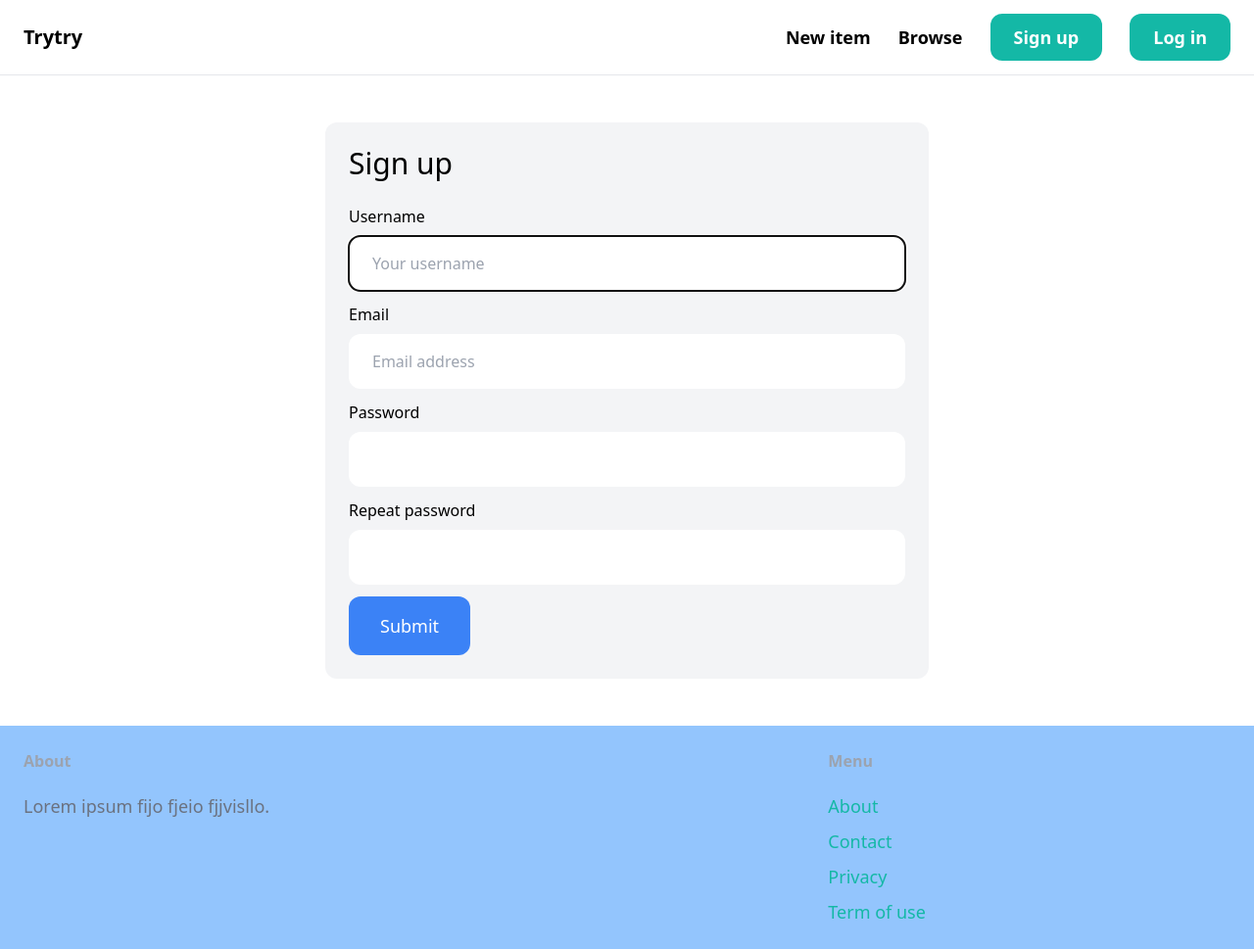
After one commit to oohlearn/django-shopping-website, a Django app: page /signup/ in a window 1280 px wide. The commit adds this page. Shown: the whole page at 98% size. Run offline with Django 5.2, Linux system fonts and the light colour scheme; some libraries are stand-ins or nearby versions.

Commit message:
sign up finished

```diff
--- /dev/null
+++ b/trytrydjango/core/forms.py
@@ -0,0 +1,24 @@
+from django import forms
+from django.contrib.auth.forms import UserCreationForm
+from django.contrib.auth.models import User
+
+
+class SignupForm(UserCreationForm):
+    class Meta:
+        model = User
+        fields = ['username', 'email', 'password1', 'password2']
+
+    username = forms.CharField(widget=forms.TextInput(attrs={
+        "placeholder": "Your username",
+        "class": "w-full py-4 px-6 rounded-xl"
+    }))
+    email = forms.CharField(widget=forms.EmailInput(attrs={
+        "placeholder": "Email address",
+        "class": "w-full py-4 px-6 rounded-xl"
+    }))
+    password1 = forms.CharField(widget=forms.PasswordInput(attrs={
+        "class": "w-full py-4 px-6 rounded-xl"
+    }))
+    password2 = forms.CharField(widget=forms.PasswordInput(attrs={
+        "class": "w-full py-4 px-6 rounded-xl"
+    }))
--- a/trytrydjango/core/templates/core/base.html
+++ b/trytrydjango/core/templates/core/base.html
@@ -13,7 +13,7 @@
       <div class="space-x-6">
         <a href="#" class="text-lg font-semibold hover:text-gray-500">New item</a>
         <a href="#" class="text-lg font-semibold hover:text-gray-500">Browse</a>
-        <a href="#" class="px-6 py-3 text-lg font-semibold bg-teal-500 text-white rounded-xl hover:bg-teal-700">Sign up</a>
+        <a href="{% url "core:signup" %}" class="px-6 py-3 text-lg font-semibold bg-teal-500 text-white rounded-xl hover:bg-teal-700">Sign up</a>
         <a href="#" class="px-6 py-3 text-lg font-semibold bg-teal-500 text-white rounded-xl hover:bg-gray-700">Log in</a>
       </div>
     </nav>
@@ -28,7 +28,7 @@
       <h3 class="mb-5 font-semibold text-gray-400">Menu</h3>
       <ul class="space-y-2">
         <li><a href="#" class="text-lg text-teal-500 hover:text-teal-700">About</a></li>
-        <li><a href="{% url "contact" %}" class="text-lg text-teal-500 hover:text-teal-700">Contact</a></li>
+        <li><a href="{% url "core:contact" %}" class="text-lg text-teal-500 hover:text-teal-700">Contact</a></li>
         <li><a href="#" class="text-lg text-teal-500 hover:text-teal-700">Privacy</a></li>
         <li><a href="#" class="text-lg text-teal-500 hover:text-teal-700">Term of use</a></li>
       </ul>
--- /dev/null
+++ b/trytrydjango/core/templates/core/signup.html
@@ -0,0 +1,32 @@
+{% extends "core/base.html" %} {% block title %} Sign up {% endblock %} {% block content %}
+<div class="w-1/2 my-6 mx-auto bg-gray-100 rounded-xl p-6">
+  <h1 class="mb-6 text-3xl">Sign up</h1>
+  <form method="post" , action=".">
+    {% csrf_token %}
+    <!-- 安全性，防止cross-site reforce request for jury  -->
+
+    <div class="mb-3">
+      <label class="inline-block mb-2">Username</label><br />
+      {{form.username}}
+    </div>
+    <div class="mb-3">
+      <label class="inline-block mb-2">Email</label><br />
+      {{form.email}}
+    </div>
+    <div class="mb-3">
+      <label class="inline-block mb-2">Password</label><br />
+      {{form.password1}}
+    </div>
+    <div class="mb-3">
+      <label class="inline-block mb-2">Repeat password</label><br />
+      {{form.password2}}
+    </div>
+    {% if form.errors or form.non_field_errors %}
+    <div class="mb-3 p-6 bg-red-100 rounded-xl">{% for field in form %} {{field.errors}} {% endfor %} {{form.non_field_errors}}</div>
+    {% endif %}
+
+    <!--快速建立表格的寫法，但會有很多驗證器 {{ form.as_p }} -->
+    <button type="submit" class="bg-blue-500 hover:bg-teal-500 hover:bg-teal-700 text-lg py-4 px-8 rounded-xl text-white">Submit</button>
+  </form>
+</div>
+{% endblock %}
--- /dev/null
+++ b/trytrydjango/core/urls.py
@@ -0,0 +1,12 @@
+from django.urls import path
+
+from . import views
+
+app_name = "core"
+
+urlpatterns = [
+    path("", views.index, name="index"),
+    path("contact/", views.contact, name="contact"),
+    path("signup/", views.signup, name="signup")
+
+]
--- a/trytrydjango/core/views.py
+++ b/trytrydjango/core/views.py
@@ -1,5 +1,6 @@
-from django.shortcuts import render
+from django.shortcuts import render, redirect
 from item.models import Item, Category
+from .forms import SignupForm
 
 
 # Create your views here.
@@ -13,3 +14,14 @@ def index(request):
 
 def contact(request):
     return render(request, "core/contact.html")
+
+
+def signup(request):
+    if request.method == 'POST':
+        form = SignupForm(request.POST)
+        if form.is_valid():
+            form.save()
+            return redirect("/login/")
+    else:
+        form = SignupForm()
+    return render(request, "core/signup.html", {'form': form})
--- a/trytrydjango/trytrydjango/urls.py
+++ b/trytrydjango/trytrydjango/urls.py
@@ -19,11 +19,8 @@ from django.urls import path, include
 from django.conf import settings
 from django.conf.urls.static import static
 
-from core.views import index, contact
-
 urlpatterns = [
-    path("", index, name="index"),
+    path("", include("core.urls")),
     path("items/", include("item.urls")),  #引入items裡面的urls.py
     path('admin/', admin.site.urls),
-    path("contact/", contact, name="contact")
 ] + static(settings.MEDIA_URL, document_root=settings.MEDIA_ROOT)
```
Also changed, not shown: trytrydjango/db.sqlite3.
